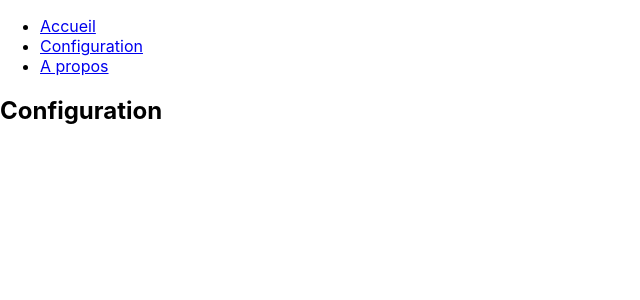
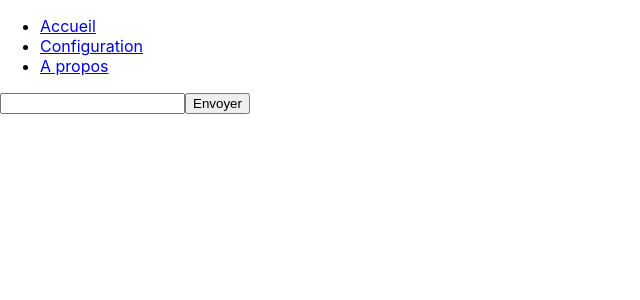
Before and after one commit to marinebijon28/javascriptAvancer, a React (Create React App) app in the folder tdi/: page /configuration in a window 1280 px wide. Shown: the top 300 px of the page, without its empty margins (0-640 px from the left). Built offline with nearby package versions, Linux system fonts and the light colour scheme.

Commit message:
finish td1

```diff
--- a/tdi/src/App.js
+++ b/tdi/src/App.js
@@ -12,6 +12,19 @@ import Configuration from './components/Configuration';
 import APropos from './components/APropos';
 
 export default class App extends React.Component {
+  constructor(...props){
+    super(...props)
+
+      this.state = {
+        name:''
+      };
+  }
+
+   setName(name){
+    this.setState({...this.state, name:name});
+    console.log(name)
+  }
+
   render() {
     return (
            <Router>
@@ -31,10 +44,10 @@ export default class App extends React.Component {
                 </nav>
                 <Switch>
                   <Route exact path="/">
-                    <Accueil />
+                    <Accueil name={this.state.name} />
                   </Route>
                   <Route path="/configuration">
-                    <Configuration />
+                    <Configuration name={name => this.setName(name)}/>
                   </Route>
                   <Route path="/aPropos">
                     <APropos />
--- a/tdi/src/components/APropos.js
+++ b/tdi/src/components/APropos.js
@@ -4,7 +4,10 @@ export default class APropos extends React.Component {
 	render () {
 		return (
 			<div>
-  			<h2>APropos</h2>
+  			<h2>Corentin vallois</h2>
+  			<h2>Guillaume pinheiro</h2>
+  			<h2>Adrian duveaux</h2>
+  			<h2>Marine bijon</h2>
   			</div>
 		);
 	}
--- a/tdi/src/components/Accueil.js
+++ b/tdi/src/components/Accueil.js
@@ -4,7 +4,7 @@ export default class Accueil extends React.Component {
 	render () {
 		return (
 			<div>
-  			<h2>Accueil</h2>
+  			<h2> Hello {this.props.name}</h2>
   			</div>
 		);
 	}
--- a/tdi/src/components/Configuration.js
+++ b/tdi/src/components/Configuration.js
@@ -1,11 +1,20 @@
 import React from 'react';
 
 export default class Configuration extends React.Component {
+	setName(event) {
+		event.preventDefault();
+
+		this.props.name(event.target[0].value);
+	}
+
 	render () {
 		return (
 			<div>
-  			<h2>Configuration</h2>
-  			</div>
+			<form onSubmit={event => this.setName(event)}>
+					<input type="text" />
+					<button>Envoyer</button>
+				</form>
+			</div>
 		);
 	}
 }
```
